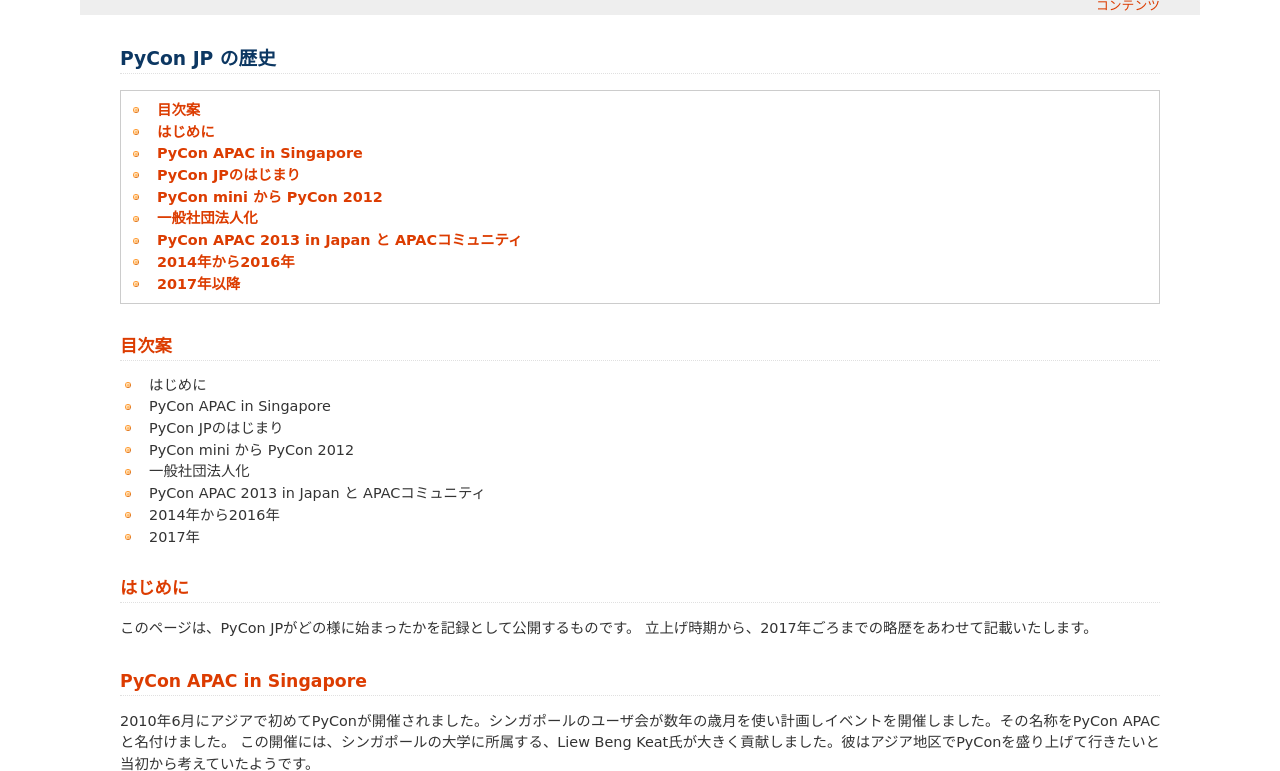
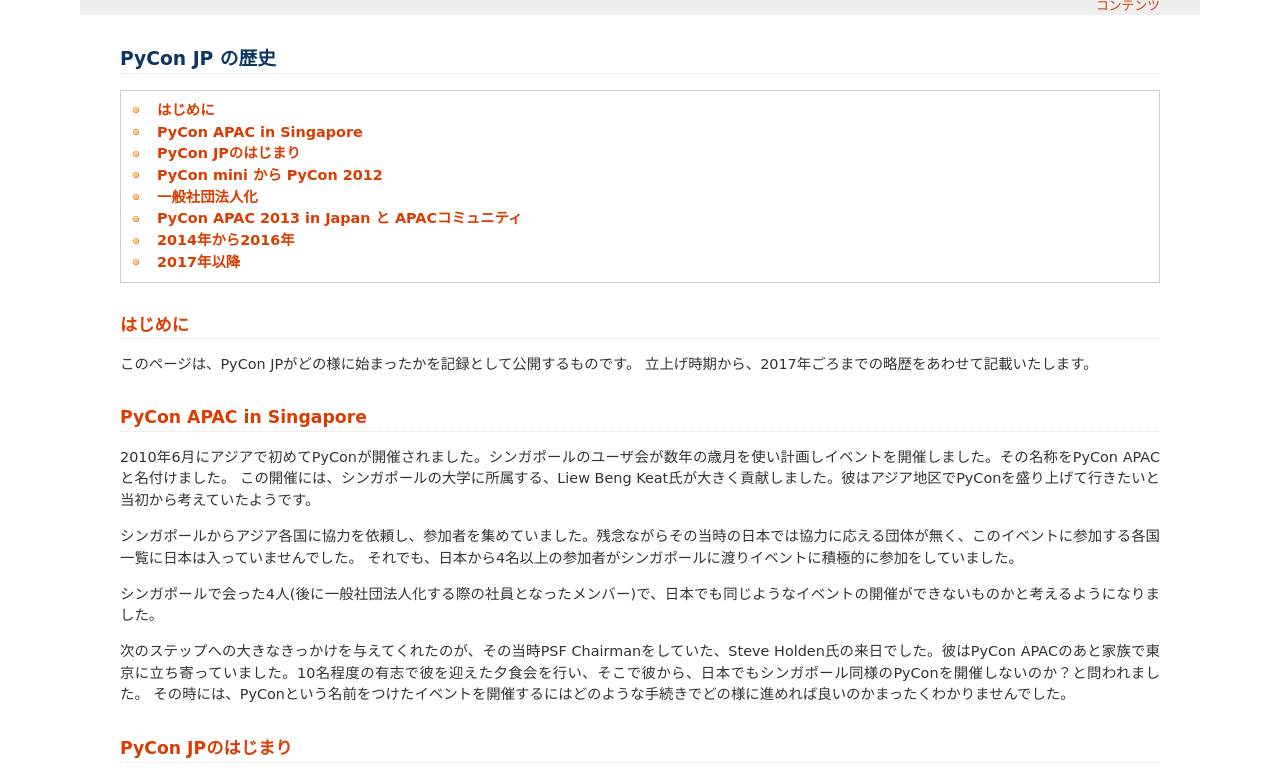
Before and after one commit to pyconjp/www.pycon.jp, a Sphinx documentation site: the page built from source/history.rst, in a window 1280 px wide and 900 px high, cut to the strip 129-900 px from the top of the window. Built offline with Sphinx 7.4.7, drawn with Linux system fonts in a browser that asks for light colours.

Commit message:
remove 目次案

```diff
--- a/source/history.rst
+++ b/source/history.rst
@@ -5,18 +5,6 @@
 .. contents::
    :local:
 
-目次案
-========================
-
-
-- はじめに
-- PyCon APAC in Singapore
-- PyCon JPのはじまり
-- PyCon mini から PyCon 2012
-- 一般社団法人化
-- PyCon APAC 2013 in Japan と APACコミュニティ
-- 2014年から2016年
-- 2017年
 
 はじめに
 ==========
```
